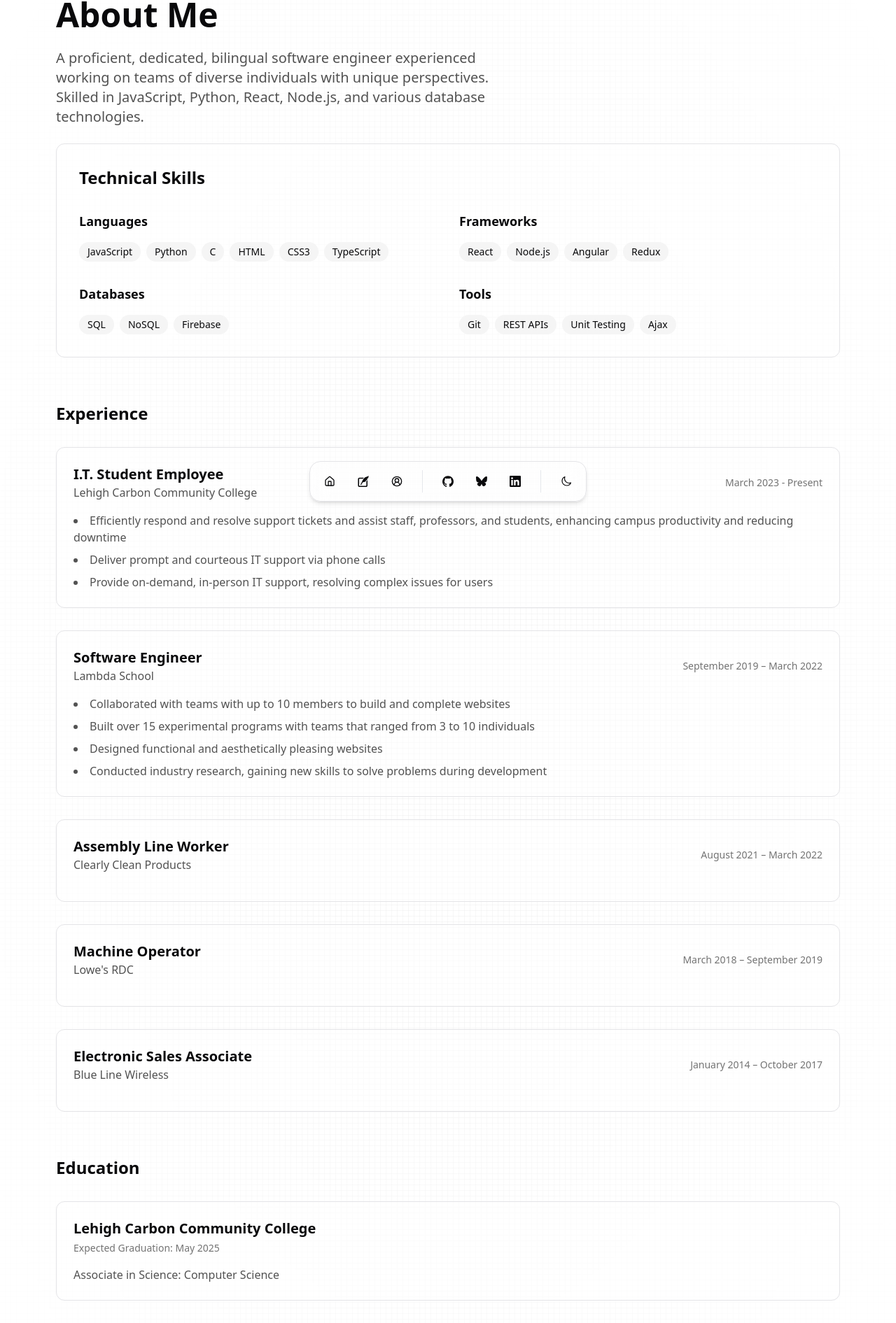
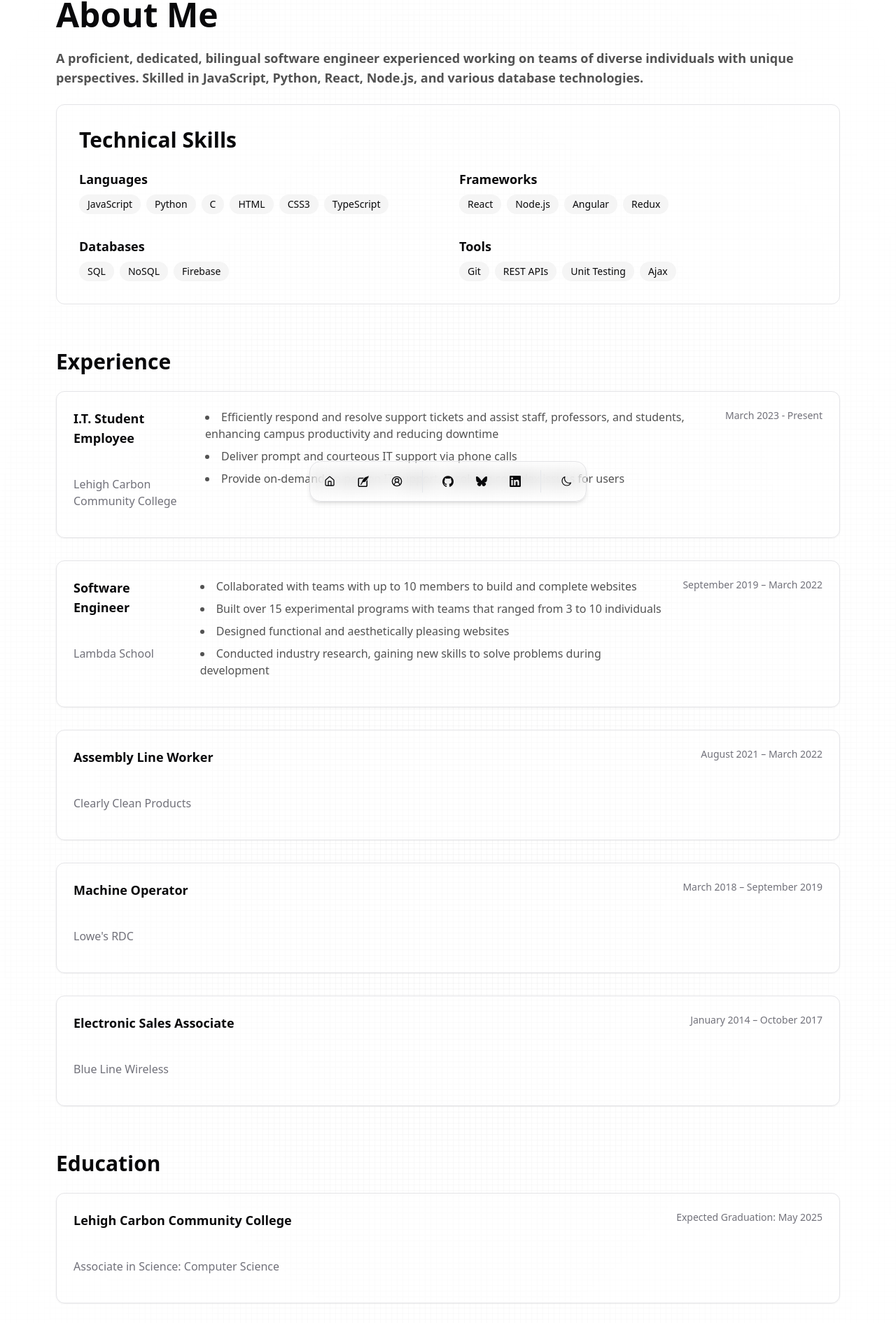
Before and after one commit to Wais-A/wais, a Next.js app: page /about in a window 1280 px wide. Shown: the part 83-1974 px from the top of the page at 70% size. Built offline with nearby package versions, Linux system fonts and the light colour scheme; no server answers.

Commit message:
some components addtionion

```diff
--- a/src/app/about/page.tsx
+++ b/src/app/about/page.tsx
@@ -1,6 +1,8 @@
-// src/app/about/page.tsx
+import Card from "@/components/card";
+import { List, Tags } from "@/components/tagAndList";
 import { content } from "@/config/content";
 import { person } from "@/config/person";
+
 import { generateMetadata, viewport } from "@/lib/metadata";
 
 export { viewport };
@@ -13,95 +15,23 @@ export default function About() {
   return (
     <main>
       <section className="relative">
-        <h1 className=" ">About Me</h1>
-        <p className="text-xl text-accent-foreground max-w-2xl mb-6">
-          {person.bio}
-        </p>
+        <h1>About Me</h1>
+        <h5>{person.bio}</h5>
       </section>
-
       {/* Skills Section */}
-      <section className="mb-16 bg-card backdrop-blur-sm rounded-xl p-8 border">
-        <h2 className="text-2xl font-bold mb-8">Technical Skills</h2>
-        <div className="grid grid-cols-1 md:grid-cols-2 gap-8">
-          {Object.entries(person.skills).map(
-            ([category, skillList]: [string, string[]]) => (
-              <div key={category}>
-                <h3 className="text-lg font-semibold mb-4 capitalize">
-                  {category}
-                </h3>
-                <div className="flex flex-wrap gap-2">
-                  {skillList.map((skill) => (
-                    <span
-                      key={skill}
-                      className="px-3 py-1 bg-neutral-100 dark:bg-neutral-800 rounded-full text-sm"
-                    >
-                      {skill}
-                    </span>
-                  ))}
-                </div>
-
-              </div>
-            )
-          )}
-        </div>
-      </section>
-
+      <Card className="mb-16 rounded-xl p-8">
+        <h2>Technical Skills</h2>
+        <Tags key="skills-section" items={person.skills} />
+      </Card>
       {/* Experience Timeline */}
       <section className="mb-16">
-        <h2 className="text-2xl font-bold mb-8">Experience</h2>
-        <div className="space-y-8">
-          {person.work.map((exp) => (
-            <div
-              key={exp.company}
-              className="relative bg-card  backdrop-blur-sm rounded-xl p-6 border transition-all hover:shadow-lg"
-            >
-              <div className="flex flex-col md:flex-row md:items-center md:justify-between mb-4">
-                <div>
-                  <h3 className="text-xl font-semibold">{exp.role}</h3>
-                  <p className="text-neutral-600 dark:text-neutral-400">
-                    {exp.company}
-                  </p>
-                </div>
-                <p className="text-sm text-neutral-500 dark:text-neutral-500">
-                  {exp.timeframe}
-                </p>
-              </div>
-              {exp.achievements.length > 0 && (
-                <ul className="list-disc list-inside space-y-2">
-                  {exp.achievements.map((achievement) => (
-                    <li
-                      key={`${exp.company}-${achievement.slice(0, 20)}`}
-                      className="text-neutral-600 dark:text-neutral-400"
-                    >
-                      {achievement}
-                    </li>
-                  ))}
-                </ul>
-              )}
-            </div>
-          ))}
-        </div>
+        <h2>Experience</h2>
+        <List items={person.work} />
       </section>
-
       {/* Education Section */}
       <section>
-        <h2 className="text-2xl font-bold mb-8">Education</h2>
-        <div className="grid gap-8">
-          {person.education.map((edu) => (
-            <div
-              key={edu.institution}
-              className="bg-card  backdrop-blur-sm rounded-xl p-6 border transition-all hover:shadow-lg"
-            >
-              <h3 className="text-xl font-semibold">{edu.institution}</h3>
-              <p className="text-sm text-neutral-500 dark:text-neutral-500 mt-1">
-                {edu.timeframe}
-              </p>
-              <p className="mt-4 text-neutral-600 dark:text-neutral-400">
-                {edu.description}
-              </p>
-            </div>
-          ))}
-        </div>
+        <h2>Education</h2>
+        <List items={person.education} />
       </section>
     </main>
   );
--- a/src/app/globals.css
+++ b/src/app/globals.css
@@ -13,7 +13,7 @@
 
     /* Card component colors */
     --card: 30 100% 100% / 50%; /* Background color for card components */
-    --card-foreground: 240 10% 3.9%; /* Text color for card components */
+    --card-foreground: 30 0% 32%; /* Text color for card components */
 
     /* Popover/dropdown colors */
     --popover: 0 0% 100%; /* Background color for popovers/dropdowns */
@@ -26,12 +26,13 @@
     --secondary-foreground: 240 5.9% 10%; /* Text color on secondary buttons */
 
     /* Subtle UI element colors */
-    --muted: 240 4.8% 95.9%; /* Background for muted/subtle elements */
+    --muted: 30deg 0% 96%; /* Background for muted/subtle elements */
     --muted-foreground: 240 3.8% 46.1%; /* Text color for muted elements (subtitles, captions) */
     --accent: 240 4.8% 95.9%; /* Accent color for highlights/emphasis */
     --accent-foreground: 30 0% 32%; /* Text color on accented elements */
 
     /* Form and input colors */
+    --shadow-color: 0 0% 10% / 10%; /* Shadow color for elevated elements */
     --input: 240 5.9% 90%; /* Background color for input fields */
     --border: 240 5.9% 90%; /* Color for borders and dividers */
     --ring: 240 10% 3.9%; /* Focus ring color for interactive elements */
@@ -65,7 +66,7 @@
 
     /* Card component colors - Dark theme */
     --card: 0 0% 0% / 35%; /* Dark mode card background */
-    --card-foreground: 0 0% 98%; /* Dark mode card text */
+    --card-foreground: 30deg 0% 64%; /* Dark mode card text */
 
     /* Popover/dropdown colors - Dark theme */
     --popover: 240 10% 3.9%; /* Dark mode popover background */
@@ -78,12 +79,13 @@
     --secondary-foreground: 0 0% 98%; /* Dark mode secondary button text */
 
     /* Subtle UI element colors - Dark theme */
-    --muted: 240 3.7% 15.9%; /* Dark mode muted background */
+    --muted: 30deg 0% 15%; /* Dark mode muted background */
     --muted-foreground: 240 5% 64.9%; /* Dark mode muted text */
     --accent: 240 3.7% 15.9%; /* Dark mode accent color */
     --accent-foreground: 30 0% 64%; /* Dark mode accent text */
 
     /* Form and input colors - Dark theme */
+    --shadow-color: 0 0% 50% / 10%; /* Shadow color for elevated elements */
     --input: 240 3.7% 15.9%; /* Dark mode input background */
     --border: 240 3.7% 15.9%; /* Dark mode borders */
     --ring: 240 4.9% 83.9%; /* Dark mode focus ring */
@@ -103,7 +105,6 @@
     --grid-overlay: 100 100% 100% / 0.2; /* for dark grid patterns */
   }
 
-
   /* Global styles */
   * {
     @apply border-border;
@@ -117,10 +118,27 @@
 
   /* Base typography styles */
   h1 {
-    @apply text-5xl font-bold mb-6;
+    @apply text-5xl font-bold mb-6 capitalize;
+  }
+  h2 {
+    @apply text-3xl font-bold mb-6 capitalize;
+  }
+  h3 {
+    @apply text-2xl font-bold mb-6 capitalize;
+  }
+  h4 {
+    @apply text-xl font-semibold mb-4 capitalize;
+  }
+  h5 {
+    @apply text-lg text-card-foreground font-bold mb-6;
+  }
+  h6 {
+    @apply text-xs text-muted-foreground mb-6;
+  }
+  p {
+    @apply text-card-foreground mt-4;
   }
 }
-
 
 /* ------------------------------
    2. Utilities
--- /dev/null
+++ b/src/components/card.tsx
@@ -0,0 +1,16 @@
+import type { ReactNode } from "react";
+
+interface CardProps {
+  children: ReactNode; // Defines the type for content passed into the component
+  className?: string; // Optional className for custom styles
+}
+
+export default function Card({ children, className }: CardProps) {
+  return (
+    <div
+      className={`relative bg-card backdrop-blur-sm rounded-xl p-6 border transition-all hover:shadow-lg hover:shadow-shadowColor ${className}`}
+    >
+      {children}
+    </div>
+  );
+}
--- /dev/null
+++ b/src/components/tagAndList.tsx
@@ -0,0 +1,124 @@
+// components/TagsAndList.tsx
+import type React from "react";
+import Card from "@/components/card";
+
+// Tags Component
+export interface TagsProps {
+  items: object;
+  className?: string;
+}
+
+export const Tags: React.FC<TagsProps> = ({ items, className }) => {
+  return (
+    <div className="grid grid-cols-1 md:grid-cols-2 gap-8">
+      {Object.entries(items).map(([category, itemList]) => (
+        <div key={category}>
+          {/* Category Title */}
+          <h4 className="text-lg font-bold mb-2">{category}</h4>
+          {/* Item Tags */}
+          <div className="flex flex-wrap gap-2">
+            {Array.isArray(itemList) && itemList.map((item: string) => (
+              <span
+                key={item}
+                className={`font-medium bg-muted px-3 py-1 rounded-full text-sm max-sm:text-xs ${className}`}
+              >
+                {item}
+              </span>
+            ))}
+          </div>
+        </div>
+      ))}
+    </div>
+  );
+};
+
+// List Component
+export interface ListProps<T> {
+  items: T[];
+  className?: string;
+  renderItem?: (item: T) => React.ReactNode;
+}
+
+type WorkItem = {
+  company: string;
+  timeframe: string;
+  role: string;
+  achievements: string[];
+};
+
+type EducationItem = {
+  institution: string;
+  description: string;
+  timeframe: string;
+};
+
+type ListItem = WorkItem | EducationItem;
+
+export const List = <T extends ListItem>({
+  items,
+  className = "",
+  renderItem,
+}: ListProps<T>) => {
+  return (
+    <div className="space-y-8">
+      {items.map((item) => {
+        const itemKey = 'institution' in item
+          ? item.institution
+          : `${item.company}-${item.role}`;
+
+        return (
+          <Card
+            key={itemKey}
+            className={`flex flex-col p-6 bg-card rounded-lg shadow-sm ${className}`}
+          >
+            {renderItem ? (
+              renderItem(item)
+            ) : (
+              <div className="flex flex-col md:flex-row md:items-start md:justify-between gap-4 mb-4">
+                {/* Left side - Title and Company/Institution */}
+                <div className="flex flex-col">
+                  {"role" in item ? (
+                    <>
+                      <h3 className="font-semibold text-lg">{item.role}</h3>
+                      <p className="text-muted-foreground">{item.company}</p>
+                    </>
+                  ) : (
+                    <>
+                      <h3 className="font-semibold text-lg">
+                        {item.institution}
+                      </h3>
+                      <p className="text-muted-foreground">
+                        {item.description}
+                      </p>
+                    </>
+                  )}
+                </div>
+
+                {/* Center - Achievements */}
+                {"achievements" in item && item.achievements.length > 0 && (
+                  <ul className="list-disc list-inside space-y-2 flex-grow">
+                    {item.achievements.map((achievement) => (
+                      <li
+                        key={achievement.slice(0, 20)}
+                        className="text-card-foreground"
+                      >
+                        {achievement}
+                      </li>
+                    ))}
+                  </ul>
+                )}
+
+                {/* Right side - Timeframe */}
+                <div className="md:text-right whitespace-nowrap">
+                  <h6 className="text-muted-foreground text-sm">
+                    {item.timeframe}
+                  </h6>
+                </div>
+              </div>
+            )}
+          </Card>
+        );
+      })}
+    </div>
+  );
+};
--- a/tailwind.config.ts
+++ b/tailwind.config.ts
@@ -60,6 +60,7 @@ export default {
         border: "hsl(var(--border))",
         input: "hsl(var(--input))",
         ring: "hsl(var(--ring))",
+        shadowColor: "hsl(var(--shadow-color))",
         chart: {
           "1": "hsl(var(--chart-1))",
           "2": "hsl(var(--chart-2))",
```
Also changed, not shown: src/app/blog/[slug]/page.tsx (+1 -14 lines), src/app/page.tsx (line endings or trailing spaces).
